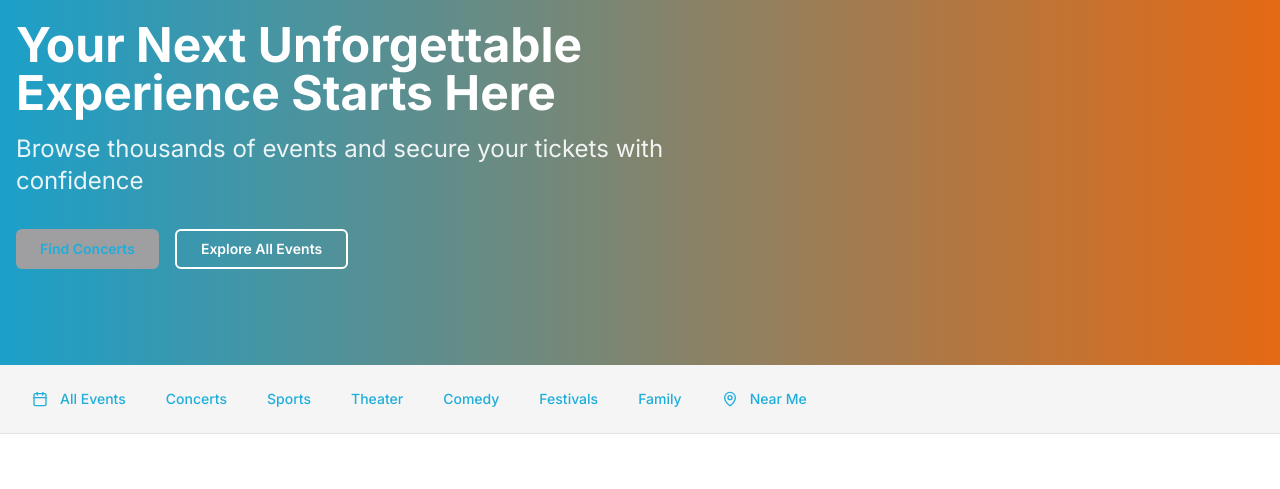
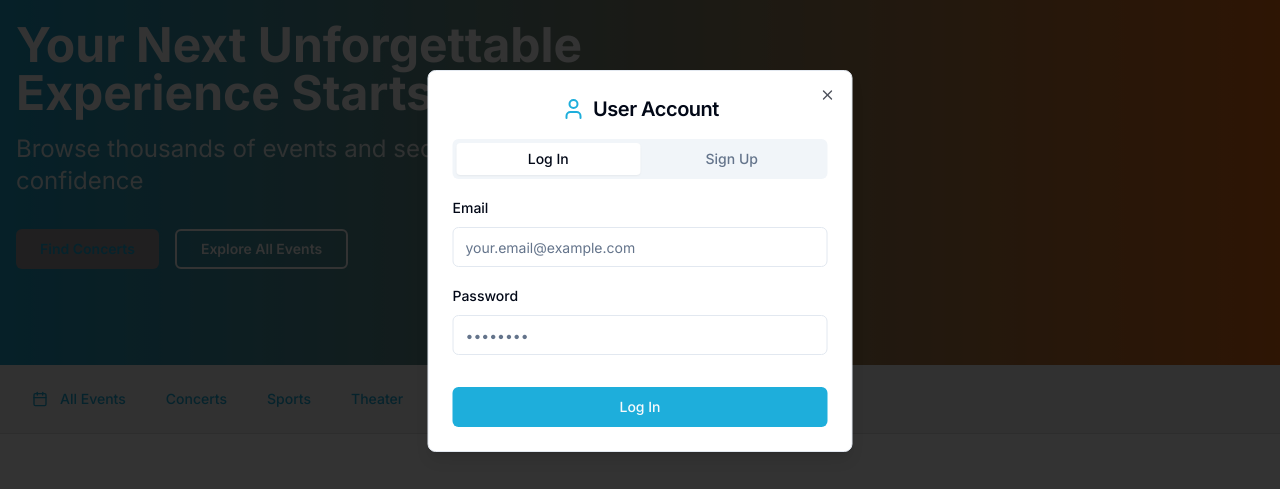
Before and after one commit to mahmoudhassan2003/ticket-lookalike-frontend, a React (Vite) app: page / in a window 1280 px wide. Both pictures are taken after a click on the button 1244 px from the left and 32 px from the top of the page. Shown: the part 139-628 px from the top of the page. Built offline with nearby package versions, Linux system fonts and the light colour scheme.

Commit message:
feat: Add login functionality
Implement a login feature accessible via a button click, displaying a modal with login/signup options and email/password input fields.

```diff
--- /dev/null
+++ b/src/components/Auth.tsx
@@ -0,0 +1,198 @@
+
+import React, { useState } from 'react';
+import { Dialog, DialogContent, DialogHeader, DialogTitle } from "@/components/ui/dialog";
+import { Tabs, TabsContent, TabsList, TabsTrigger } from "@/components/ui/tabs";
+import { Button } from "@/components/ui/button";
+import { Input } from "@/components/ui/input";
+import { Form, FormControl, FormField, FormItem, FormLabel, FormMessage } from "@/components/ui/form";
+import { useForm } from "react-hook-form";
+import { z } from "zod";
+import { zodResolver } from "@hookform/resolvers/zod";
+import { User } from "lucide-react";
+
+const loginSchema = z.object({
+  email: z.string().email({ message: "Please enter a valid email address" }),
+  password: z.string().min(6, { message: "Password must be at least 6 characters" }),
+});
+
+const signupSchema = z.object({
+  name: z.string().min(2, { message: "Name must be at least 2 characters" }),
+  email: z.string().email({ message: "Please enter a valid email address" }),
+  password: z.string().min(6, { message: "Password must be at least 6 characters" }),
+  confirmPassword: z.string(),
+}).refine(data => data.password === data.confirmPassword, {
+  message: "Passwords don't match",
+  path: ["confirmPassword"],
+});
+
+type LoginFormValues = z.infer<typeof loginSchema>;
+type SignupFormValues = z.infer<typeof signupSchema>;
+
+interface AuthProps {
+  isOpen: boolean;
+  onClose: () => void;
+}
+
+const Auth: React.FC<AuthProps> = ({ isOpen, onClose }) => {
+  const [activeTab, setActiveTab] = useState<"login" | "signup">("login");
+
+  const loginForm = useForm<LoginFormValues>({
+    resolver: zodResolver(loginSchema),
+    defaultValues: {
+      email: "",
+      password: "",
+    },
+  });
+
+  const signupForm = useForm<SignupFormValues>({
+    resolver: zodResolver(signupSchema),
+    defaultValues: {
+      name: "",
+      email: "",
+      password: "",
+      confirmPassword: "",
+    },
+  });
+
+  const onLoginSubmit = (values: LoginFormValues) => {
+    console.log("Login form submitted:", values);
+    // Here you would implement actual authentication logic
+    onClose();
+  };
+
+  const onSignupSubmit = (values: SignupFormValues) => {
+    console.log("Signup form submitted:", values);
+    // Here you would implement actual registration logic
+    onClose();
+  };
+
+  return (
+    <Dialog open={isOpen} onOpenChange={(open) => !open && onClose()}>
+      <DialogContent className="sm:max-w-[425px]">
+        <DialogHeader>
+          <DialogTitle className="text-center flex items-center justify-center gap-2 text-xl">
+            <User className="h-6 w-6 text-ticket-blue" />
+            <span>User Account</span>
+          </DialogTitle>
+        </DialogHeader>
+
+        <Tabs value={activeTab} onValueChange={(value) => setActiveTab(value as "login" | "signup")} className="w-full">
+          <TabsList className="grid w-full grid-cols-2">
+            <TabsTrigger value="login">Log In</TabsTrigger>
+            <TabsTrigger value="signup">Sign Up</TabsTrigger>
+          </TabsList>
+
+          <TabsContent value="login" className="mt-4">
+            <Form {...loginForm}>
+              <form onSubmit={loginForm.handleSubmit(onLoginSubmit)} className="space-y-4">
+                <FormField
+                  control={loginForm.control}
+                  name="email"
+                  render={({ field }) => (
+                    <FormItem>
+                      <FormLabel>Email</FormLabel>
+                      <FormControl>
+                        <Input placeholder="your.email@example.com" {...field} />
+                      </FormControl>
+                      <FormMessage />
+                    </FormItem>
+                  )}
+                />
+
+                <FormField
+                  control={loginForm.control}
+                  name="password"
+                  render={({ field }) => (
+                    <FormItem>
+                      <FormLabel>Password</FormLabel>
+                      <FormControl>
+                        <Input type="password" placeholder="••••••••" {...field} />
+                      </FormControl>
+                      <FormMessage />
+                    </FormItem>
+                  )}
+                />
+
+                <div className="pt-4">
+                  <Button type="submit" className="w-full bg-ticket-blue hover:bg-ticket-blue/90">
+                    Log In
+                  </Button>
+                </div>
+              </form>
+            </Form>
+          </TabsContent>
+
+          <TabsContent value="signup" className="mt-4">
+            <Form {...signupForm}>
+              <form onSubmit={signupForm.handleSubmit(onSignupSubmit)} className="space-y-4">
+                <FormField
+                  control={signupForm.control}
+                  name="name"
+                  render={({ field }) => (
+                    <FormItem>
+                      <FormLabel>Name</FormLabel>
+                      <FormControl>
+                        <Input placeholder="John Doe" {...field} />
+                      </FormControl>
+                      <FormMessage />
+                    </FormItem>
+                  )}
+                />
+
+                <FormField
+                  control={signupForm.control}
+                  name="email"
+                  render={({ field }) => (
+                    <FormItem>
+                      <FormLabel>Email</FormLabel>
+                      <FormControl>
+                        <Input placeholder="your.email@example.com" {...field} />
+                      </FormControl>
+                      <FormMessage />
+                    </FormItem>
+                  )}
+                />
+
+                <FormField
+                  control={signupForm.control}
+                  name="password"
+                  render={({ field }) => (
+                    <FormItem>
+                      <FormLabel>Password</FormLabel>
+                      <FormControl>
+                        <Input type="password" placeholder="••••••••" {...field} />
+                      </FormControl>
+                      <FormMessage />
+                    </FormItem>
+                  )}
+                />
+
+                <FormField
+                  control={signupForm.control}
+                  name="confirmPassword"
+                  render={({ field }) => (
+                    <FormItem>
+                      <FormLabel>Confirm Password</FormLabel>
+                      <FormControl>
+                        <Input type="password" placeholder="••••••••" {...field} />
+                      </FormControl>
+                      <FormMessage />
+                    </FormItem>
+                  )}
+                />
+
+                <div className="pt-4">
+                  <Button type="submit" className="w-full bg-ticket-blue hover:bg-ticket-blue/90">
+                    Sign Up
+                  </Button>
+                </div>
+              </form>
+            </Form>
+          </TabsContent>
+        </Tabs>
+      </DialogContent>
+    </Dialog>
+  );
+};
+
+export default Auth;
--- a/src/components/Navbar.tsx
+++ b/src/components/Navbar.tsx
@@ -4,9 +4,11 @@ import { Button } from "@/components/ui/button";
 import { Input } from "@/components/ui/input";
 import { Search, User, Menu, X } from "lucide-react";
 import { cn } from "@/lib/utils";
+import Auth from '@/components/Auth';
 
 const Navbar = () => {
   const [isMobileMenuOpen, setIsMobileMenuOpen] = useState(false);
+  const [isAuthDialogOpen, setIsAuthDialogOpen] = useState(false);
 
   return (
     <header className="sticky top-0 z-50 bg-white shadow-sm">
@@ -37,7 +39,12 @@ const Navbar = () => {
             <a href="#" className="header-link text-sm font-medium">Sports</a>
             <a href="#" className="header-link text-sm font-medium">Theater</a>
             <a href="#" className="header-link text-sm font-medium">Festivals</a>
-            <Button variant="ghost" size="icon" className="header-link">
+            <Button
+              variant="ghost"
+              size="icon"
+              className="header-link"
+              onClick={() => setIsAuthDialogOpen(true)}
+            >
               <User size={20} />
             </Button>
           </nav>
@@ -75,12 +82,26 @@ const Navbar = () => {
             <a href="#" className="block py-2 text-lg font-medium text-gray-900 border-b border-gray-200">Sports</a>
             <a href="#" className="block py-2 text-lg font-medium text-gray-900 border-b border-gray-200">Theater</a>
             <a href="#" className="block py-2 text-lg font-medium text-gray-900 border-b border-gray-200">Festivals</a>
-            <a href="#" className="flex items-center py-2 text-lg font-medium text-gray-900 border-b border-gray-200">
+            <a
+              href="#"
+              className="flex items-center py-2 text-lg font-medium text-gray-900 border-b border-gray-200"
+              onClick={(e) => {
+                e.preventDefault();
+                setIsMobileMenuOpen(false);
+                setIsAuthDialogOpen(true);
+              }}
+            >
               <User size={20} className="mr-2" /> My Account
             </a>
           </div>
         </div>
       </div>
+
+      {/* Auth Dialog */}
+      <Auth
+        isOpen={isAuthDialogOpen}
+        onClose={() => setIsAuthDialogOpen(false)}
+      />
     </header>
   );
 };
--- a/src/components/ui/tabs.tsx
+++ b/src/components/ui/tabs.tsx
@@ -1,3 +1,6 @@
+
+"use client"
+
 import * as React from "react"
 import * as TabsPrimitive from "@radix-ui/react-tabs"
 
@@ -50,4 +53,9 @@ const TabsContent = React.forwardRef<
 ))
 TabsContent.displayName = TabsPrimitive.Content.displayName
 
-export { Tabs, TabsList, TabsTrigger, TabsContent }
+export {
+  Tabs,
+  TabsList,
+  TabsTrigger,
+  TabsContent,
+}
```
